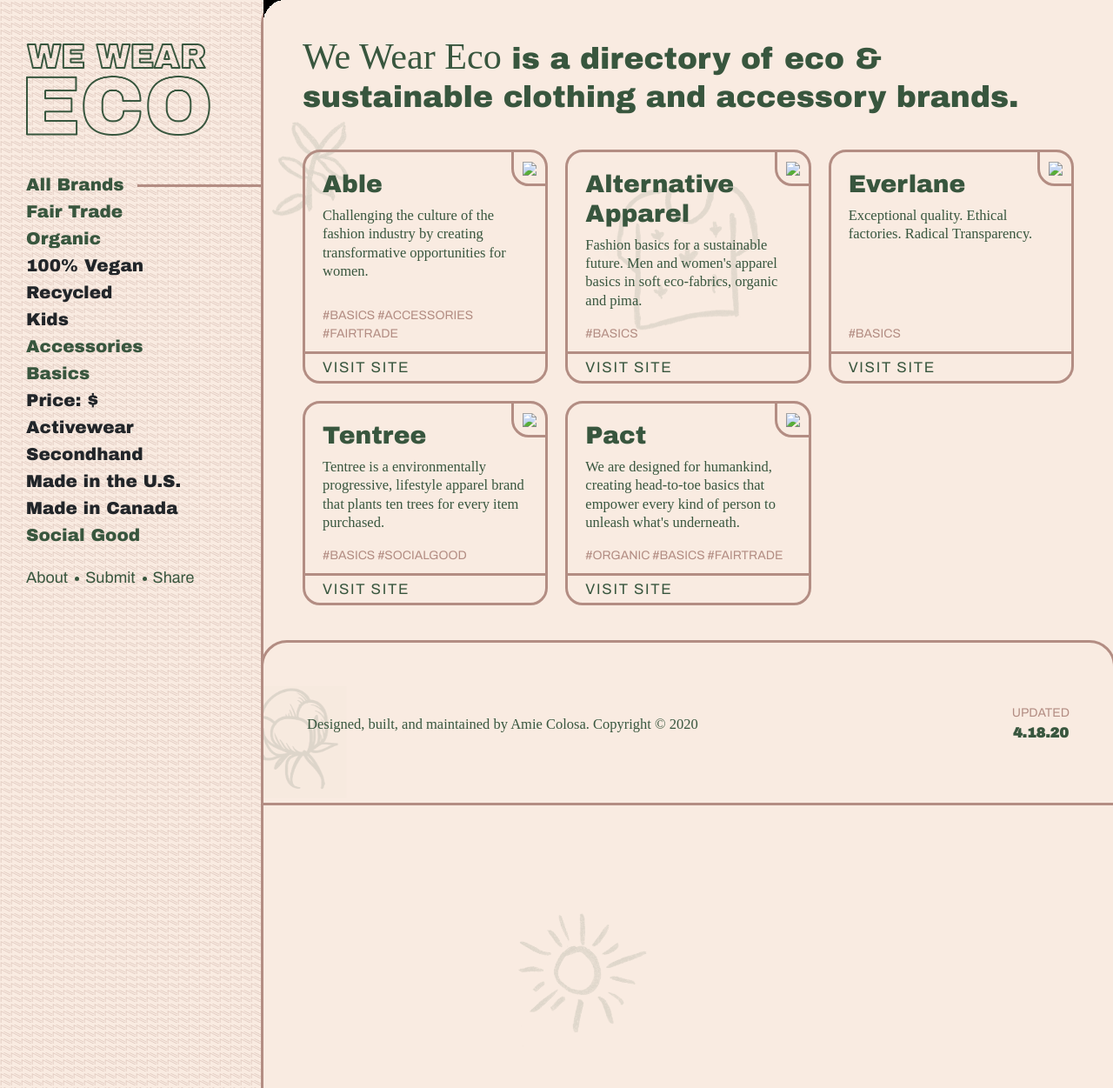
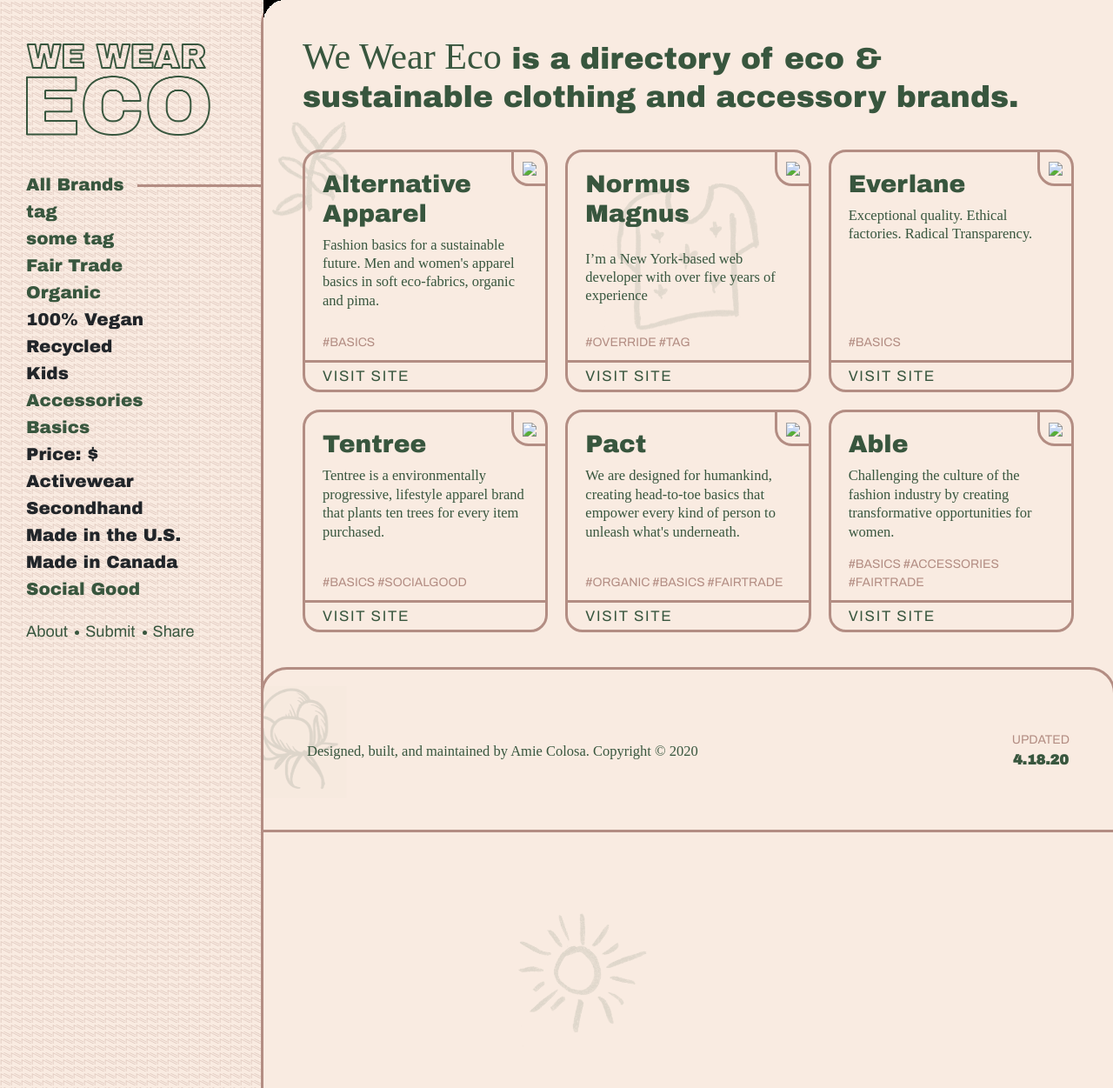
Before and after one commit to amiegrrl/we-wear-eco, a Jekyll site: the page built from index.markdown, in a window 1280 px wide. Shown: the whole page at 87% size. Built offline with Jekyll 4.4.1, drawn with Linux system fonts in a browser that asks for light colours; some web fonts are replaced.

Commit message:
changed sites content type to brand, changed tags link varable to tag, added tag override ride to home page template, added section for tag menu to home page, added checks for tag file before generating on front end

```diff
--- a/_config.yml
+++ b/_config.yml
@@ -35,7 +35,7 @@ plugins:
   - jekyll-feed
 
 collections:
-    sites:
+    brands:
     tags:
 
 sass:
--- a/_data/tagMenu.yml
+++ b/_data/tagMenu.yml
@@ -1,5 +1,3 @@
 menuItems:
-  - undefined: some tag
-    menuItem: some tag
-  - undefined: tag
-    menuItem: tag
+  - menuItem: tag
+  - menuItem: some tag
--- a/_layouts/home.html
+++ b/_layouts/home.html
@@ -23,6 +23,15 @@
               <div class="collapse" id="sidebar-cats">
 
                 <a href="#" class="list-group-item active" data-filter="all">All Brands</a>
+                {% assign menuItems = site.data.tagMenu.menuItems %}
+                {% for item in menuItems %}
+                  {% assign itemTitle = item.menuItem %}
+                  {% assign tagObject = site.tags | where:"title", itemTitle %}
+                  {% if tagObject != empty  %}
+                  <a href="#" class="list-group-item" data-filter="{{ itemTitle | slugify | prepend: '.' }}">{{ itemTitle }}</a>
+                  {% endif %}
+                {% endfor %}
+
                 <a href="#" class="list-group-item" data-filter=".fair-trade">Fair Trade</a>
                 <a href="#" class="list-group-item" data-filter=".organic">Organic</a>
                 <a class="list-group-item">100% Vegan</a>
@@ -133,21 +142,32 @@
               <a href="#">Visit site</a>
              </article>
 
-             {% for site in site.sites %}
-                <article class="mix {% for tag in site.tags %} {{ tag | slugify }} {% endfor %}">
+             {% for brand in site.brands %}
+                <article class="mix {% for tagTitle in brand.tags %} {{ tagTitle | slugify }}{% endfor %}">
                   <div class="favicon">
-                    <img src="https://www.google.com/s2/favicons?domain={{ site.link }}">
+                    <img src="https://www.google.com/s2/favicons?domain={{ brand.link }}">
                   </div>
                   <div class="article-inner">
-                    <h2>{{ site.title }}</h2>
-                    <p>{{ site.content | markdownify }}</p>
+                    <h2>{{ brand.title }}</h2>
+                    <p>{{ brand.content | markdownify }}</p>
                     <span class="tags">
-                      {% for tag in site.tags %}
-                        #{{ tag | slugify | remove: '-'}}
+                      {% for tagTitle in brand.tags %}
+                        {% assign tagObject = site.tags | where:"title", tagTitle %}
+                        {% if tagObject != empty  %}
+
+                          {% assign tag = tagTitle | slugify | remove: '-' %}
+
+                          {% if tagObject.first.tag %}
+                            {% assign tag = tagObject.first.tag %}
+                          {% endif %}
+
+                          #{{ tag }}
+
+                      {% endif %}
                       {% endfor %}
                     </span>
                   </div>
-                  <a href="https://{{ site.link }}">Visit site</a>
+                  <a href="//{{ brand.link }}">Visit site</a>
                 </article>
             {% endfor %}
 
```
Also changed, not shown: _tags/some-tag.md (+1 -1 lines), _tags/tag.md (+1 -1 lines), admin/config.yml (+6 -6 lines), _brands/normus-magnus.md (renamed from _sites/normus-magnus.md).
